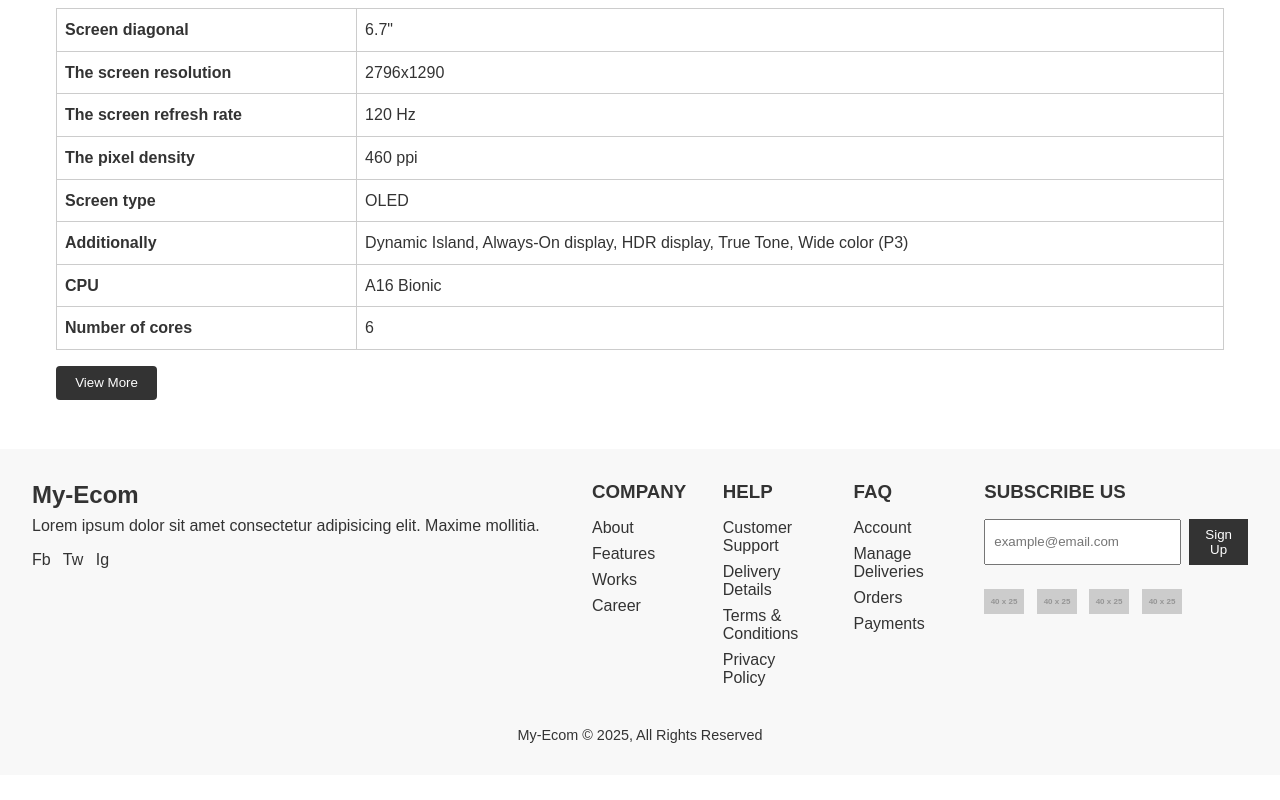
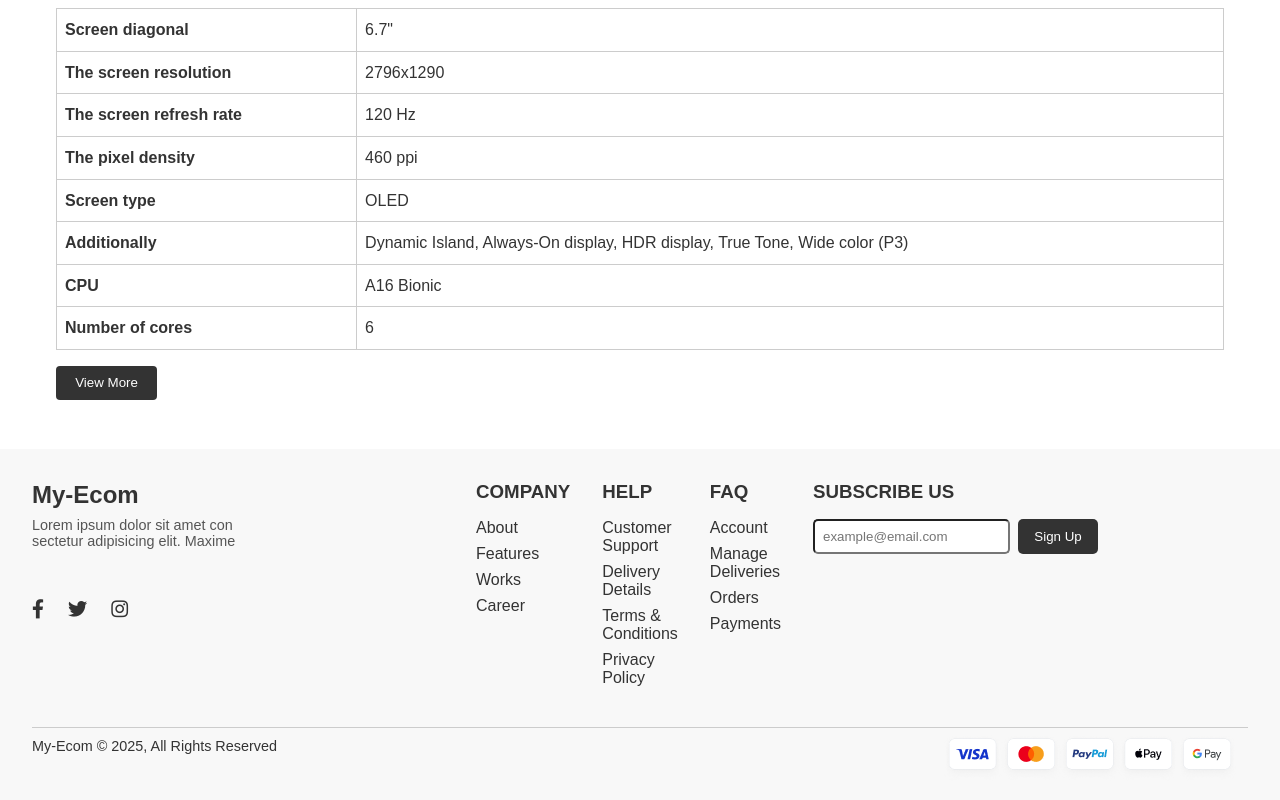
Before and after one commit to cbjayanath/quard-intel, a plain HTML site: page index.html in a window 1280 px wide. Shown: the part 907-1707 px from the top of the page. Before the commit the page ends 1682 px from the top, so only its background shows below. Drawn offline with Linux system fonts and the light colour scheme; placeholder pictures from the web are drawn by us.

Commit message:
footer changes

```diff
--- a/index.html
+++ b/index.html
@@ -5,6 +5,10 @@
   <meta charset="UTF-8" />
   <title>My-Ecom | iPhone 14 Pro</title>
   <link rel="stylesheet" href="styles.css" />
+  <link
+    href="https://cdnjs.cloudflare.com/ajax/libs/font-awesome/5.15.4/css/all.min.css"
+    rel="stylesheet"
+  />
 </head>
 
 <body>
@@ -327,13 +331,14 @@
     <div class="footer-top">
       <div class="footer-about">
         <h2>My-Ecom</h2>
-        <p>
-          Lorem ipsum dolor sit amet consectetur adipisicing elit. Maxime mollitia.
+        <p class="footer-description">
+          Lorem ipsum dolor sit amet con <br>
+          sectetur adipisicing elit. Maxime
         </p>
         <div class="social-icons">
-          <a href="#">Fb</a>
-          <a href="#">Tw</a>
-          <a href="#">Ig</a>
+          <a href="#" aria-label="Facebook"><i class="fab fa-facebook-f"></i></a>
+          <a href="#" aria-label="Twitter"><i class="fab fa-twitter"></i></a>
+          <a href="#" aria-label="Instagram"><i class="fab fa-instagram"></i></a>
         </div>
       </div>
 
@@ -371,17 +376,12 @@
             <input type="email" placeholder="example@email.com" />
             <button type="submit">Sign Up</button>
           </form>
-          <div class="payment-methods">
-            <img src="https://via.placeholder.com/40x25?text=Visa" alt="Visa" />
-            <img src="https://via.placeholder.com/40x25?text=PayPal" alt="PayPal" />
-            <img src="https://via.placeholder.com/40x25?text=ApplePay" alt="ApplePay" />
-            <img src="https://via.placeholder.com/40x25?text=GPay" alt="GPay" />
-          </div>
         </div>
       </div>
     </div>
     <div class="footer-bottom">
       <p>My-Ecom © 2025, All Rights Reserved</p>
+      <img src="icons/cards.png" alt="Cards">
     </div>
   </footer>
 
--- a/styles.css
+++ b/styles.css
@@ -527,10 +527,13 @@ body {
   display: flex;
   flex: 2;
   gap: 2rem;
+  margin-right: 150px;
+
 }
 
 .footer-links>div {
   flex: 1;
+
 }
 
 .footer-links h3 {
@@ -560,6 +563,7 @@ body {
 .footer-links form input {
   padding: 0.5rem;
   flex: 1;
+  border-radius: 5px;
 }
 
 .footer-links form button {
@@ -568,6 +572,8 @@ body {
   color: #fff;
   border: none;
   cursor: pointer;
+  border-radius: 5px;
+  width: 80px;
 }
 
 .payment-methods img {
@@ -579,8 +585,37 @@ body {
   margin-top: 2rem;
   text-align: center;
   font-size: 0.9rem;
+  border-top: 1px solid #ccc;
+  padding-top: 10px;
+  justify-content: space-between;
+  align-items: center;
+}
+.footer-description {
+  font-size: 0.9rem;
+  color: #555;
+  margin-bottom: 1rem;
+}
+.social-icons {
+  display: flex;
+  gap: 1rem;
+  margin-top: 50px;
 }
 
+.social-icons a {
+  text-decoration: none;
+  font-size: 1.2rem;
+  color: #333;
+  transition: color 0.3s;
+}
+
+.social-icons a:hover {
+  color: #0077b5;
+}
+.footer-bottom img {
+ margin-left: 900px;
+ margin-top: -20px;
+
+}
 /* RESPONSIVE DESIGN */
 @media (max-width: 992px) {
   .product-main {
@@ -596,6 +631,9 @@ body {
   }
 }
 
+.footer-bottom p {
+  text-align: left;
+}
 @media (max-width: 768px) {
   .header-top {
     flex-direction: column;
@@ -633,5 +671,6 @@ body {
 
   .footer-top {
     flex-direction: column;
+    justify-content: flex-start;
   }
 }
```
Also changed, not shown: icons/Social.png (added), icons/cards.png (added).
